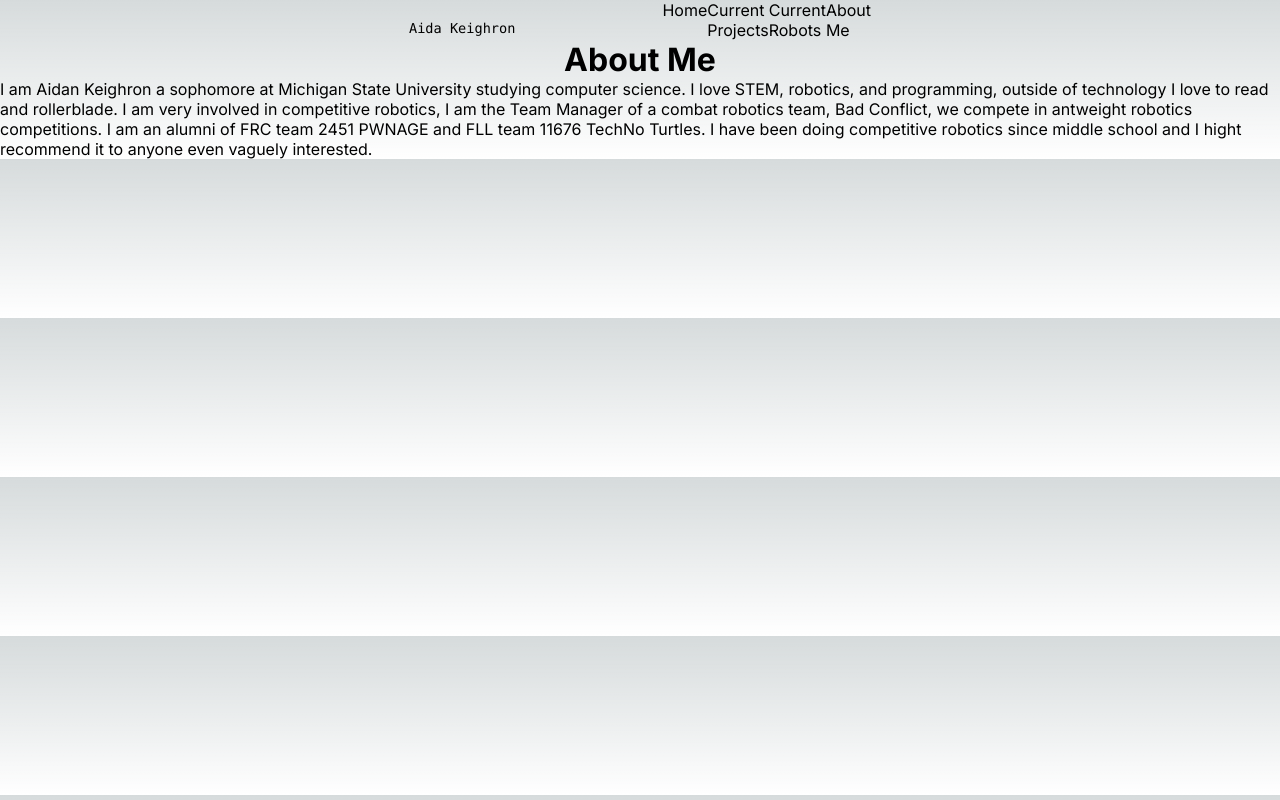
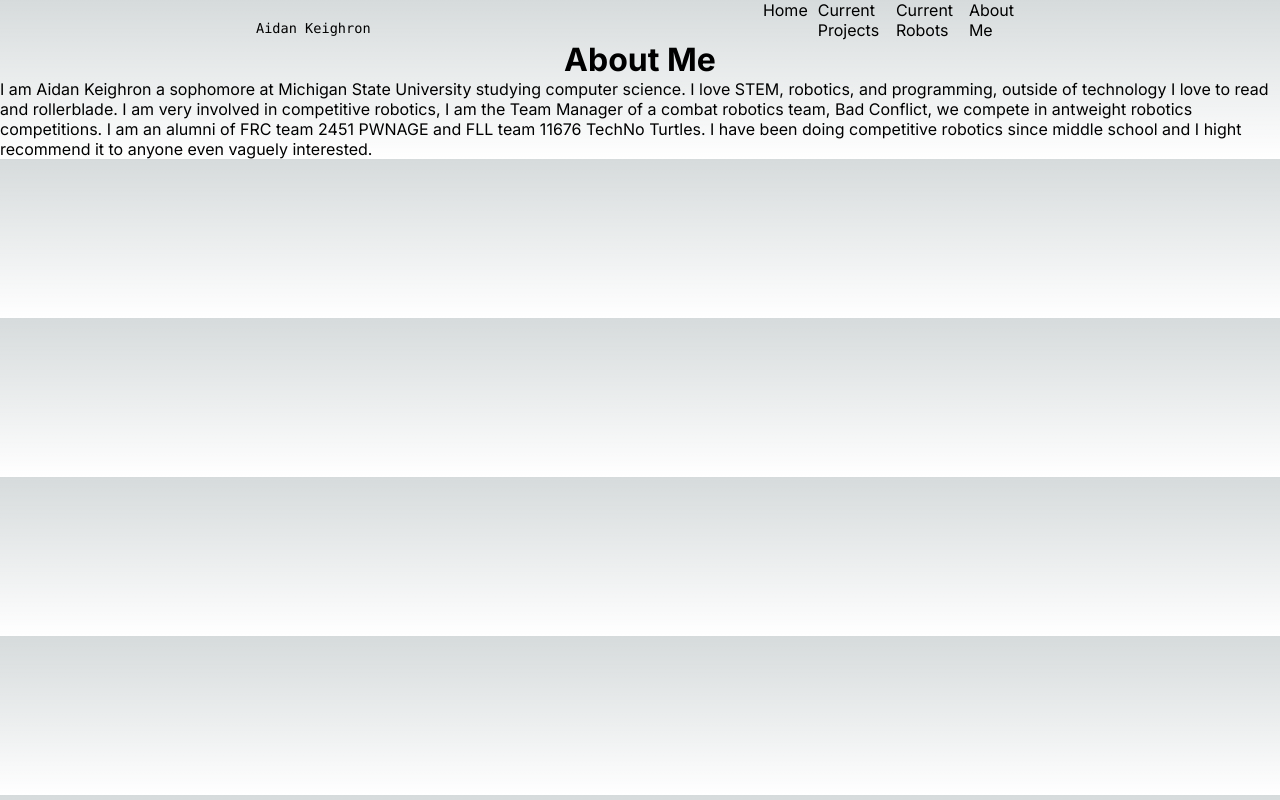
Before and after one commit to aidankeighron/personal-website, a Next.js app: page /aboutme in a window 1280 px wide. Built offline with nearby package versions, Linux system fonts and the light colour scheme.

Commit message:
fixing minor issuies

```diff
--- a/app/components/Header.tsx
+++ b/app/components/Header.tsx
@@ -5,13 +5,13 @@ export default function Header() {
     return (
         <div className={css.header}>
             <div className={css.name}>
-                <p>Aida Keighron</p>
+                <p>Aidan Keighron</p>
             </div>
             <div className='horizontal'>
-                <Link href={'/'}>Home</Link>
-                <Link href={'/currentprojects'}>Current Projects</Link>
-                <Link href={'/currentrobots'}>Current Robots</Link>
-                <Link href={'/aboutme'}>About Me</Link>
+                <Link href={'/'}><p className={css.bar}>Home</p></Link>
+                <Link href={'/currentprojects'}><p className={css.bar}>Current Projects</p></Link>
+                <Link href={'/currentrobots'}><p className={css.bar}>Current Robots</p></Link>
+                <Link href={'/aboutme'}><p className={css.bar}>About Me</p></Link>
             </div>
         </div>
     );
--- a/app/components/css/header.module.css
+++ b/app/components/css/header.module.css
@@ -7,6 +7,8 @@
     display: flex;
     flex-direction: row;
     justify-content: space-between;
+    width: 60%;
+    z-index: 10;
 }
 
 .name {
@@ -20,3 +22,8 @@
     font-family: var(--font-mono);
     margin-top: 20px;
 }
+
+.bar {
+    width: fit-content;
+    margin-right: 10px;
+}
```
